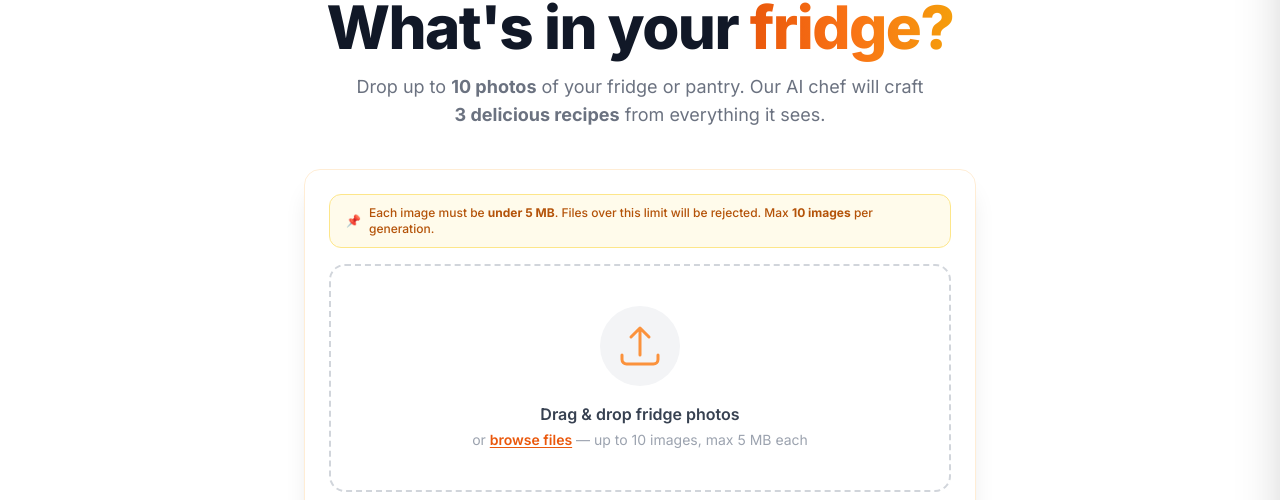
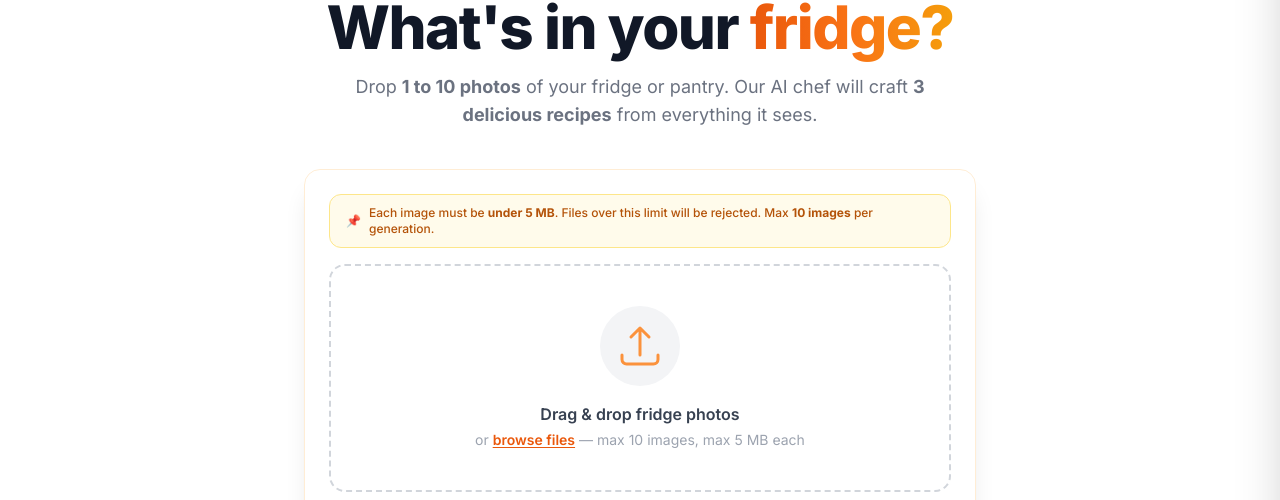
Before and after one commit to MrAfoo/Pantry-to-Plate-Recipe-Generator, a Next.js app: page / in a window 1280 px wide. Shown: the part 164-664 px from the top of the page. Built offline with nearby package versions, Linux system fonts and the light colour scheme.

Commit message:
fix: clarify image limit wording - 1 to 10 photos instead of up to 10

```diff
--- a/app/page.tsx
+++ b/app/page.tsx
@@ -173,7 +173,7 @@ function DropzoneArea({
                 </p>
                 <p className="text-sm text-gray-400 dark:text-gray-500 mt-1">
                   or <span className="text-brand-600 dark:text-brand-400 font-semibold underline underline-offset-2">browse files</span>
-                  &nbsp;— up to {MAX_IMAGES} images, max {MAX_FILE_SIZE_MB} MB each
+                  &nbsp;— max {MAX_IMAGES} images, max {MAX_FILE_SIZE_MB} MB each
                 </p>
               </div>
             </>
@@ -520,7 +520,7 @@ export default function Home() {
             <span className="gradient-text">fridge?</span>
           </h1>
           <p className="mt-4 text-lg text-gray-500 dark:text-gray-400 max-w-xl mx-auto">
-            Drop up to <strong>{MAX_IMAGES} photos</strong> of your fridge or pantry. Our AI chef
+            Drop <strong>1 to {MAX_IMAGES} photos</strong> of your fridge or pantry. Our AI chef
             will craft <strong>3 delicious recipes</strong> from everything it sees.
           </p>
         </div>
@@ -699,7 +699,7 @@ export default function Home() {
         {images.length === 0 && !isLoading && !error && !recipes && (
           <div className="mt-4 flex flex-wrap justify-center gap-6 text-center animate-fade-in">
             {[
-              { emoji: "📸", label: `Drop up to ${MAX_IMAGES} fridge photos` },
+              { emoji: "📸", label: `Upload 1–${MAX_IMAGES} fridge photos` },
               { emoji: "🔍", label: "Scan & edit detected ingredients" },
               { emoji: "🍳", label: "Get 3 custom recipes instantly" },
               { emoji: "💾", label: "Save as PDF or share a link" },
```
